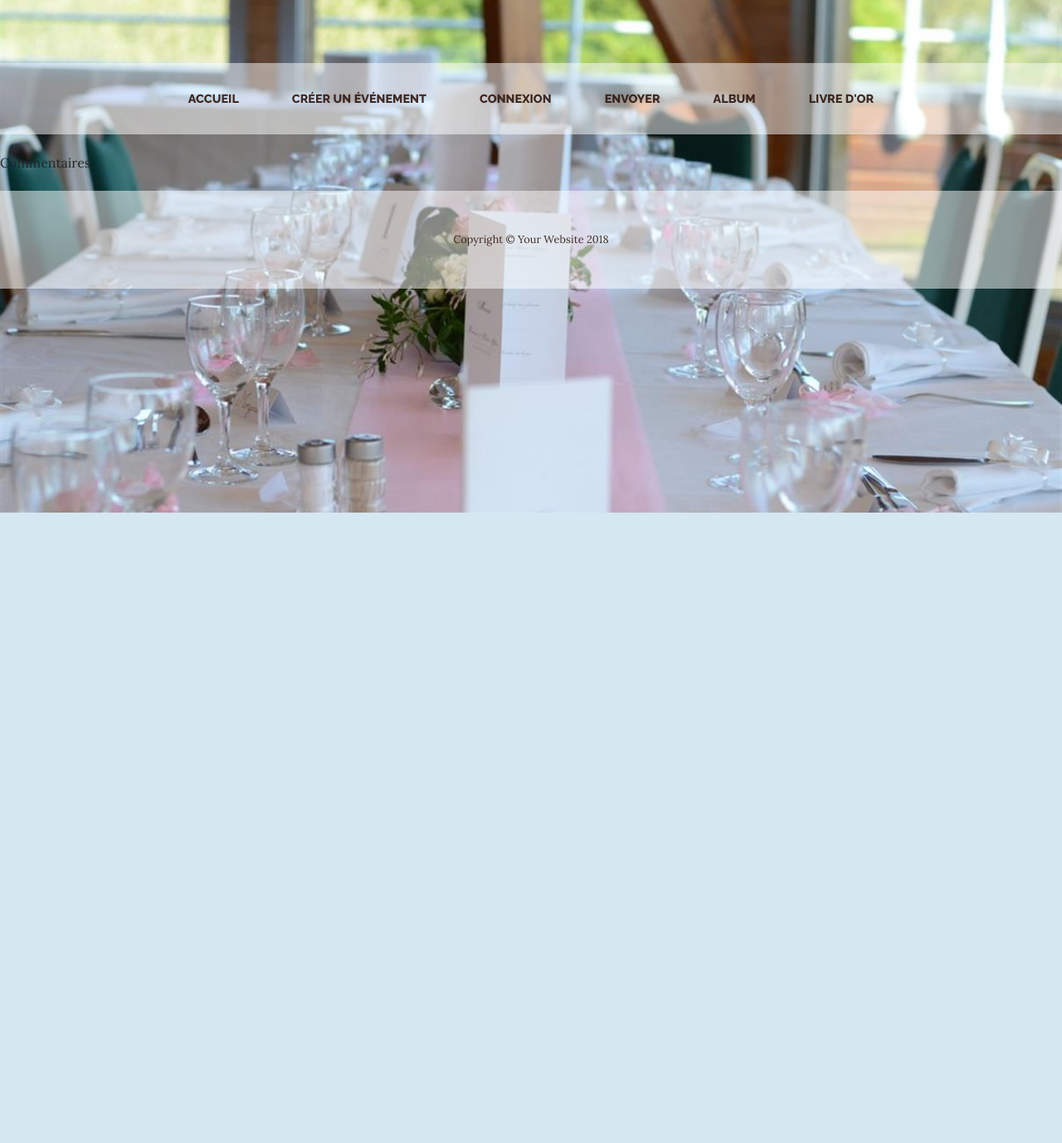
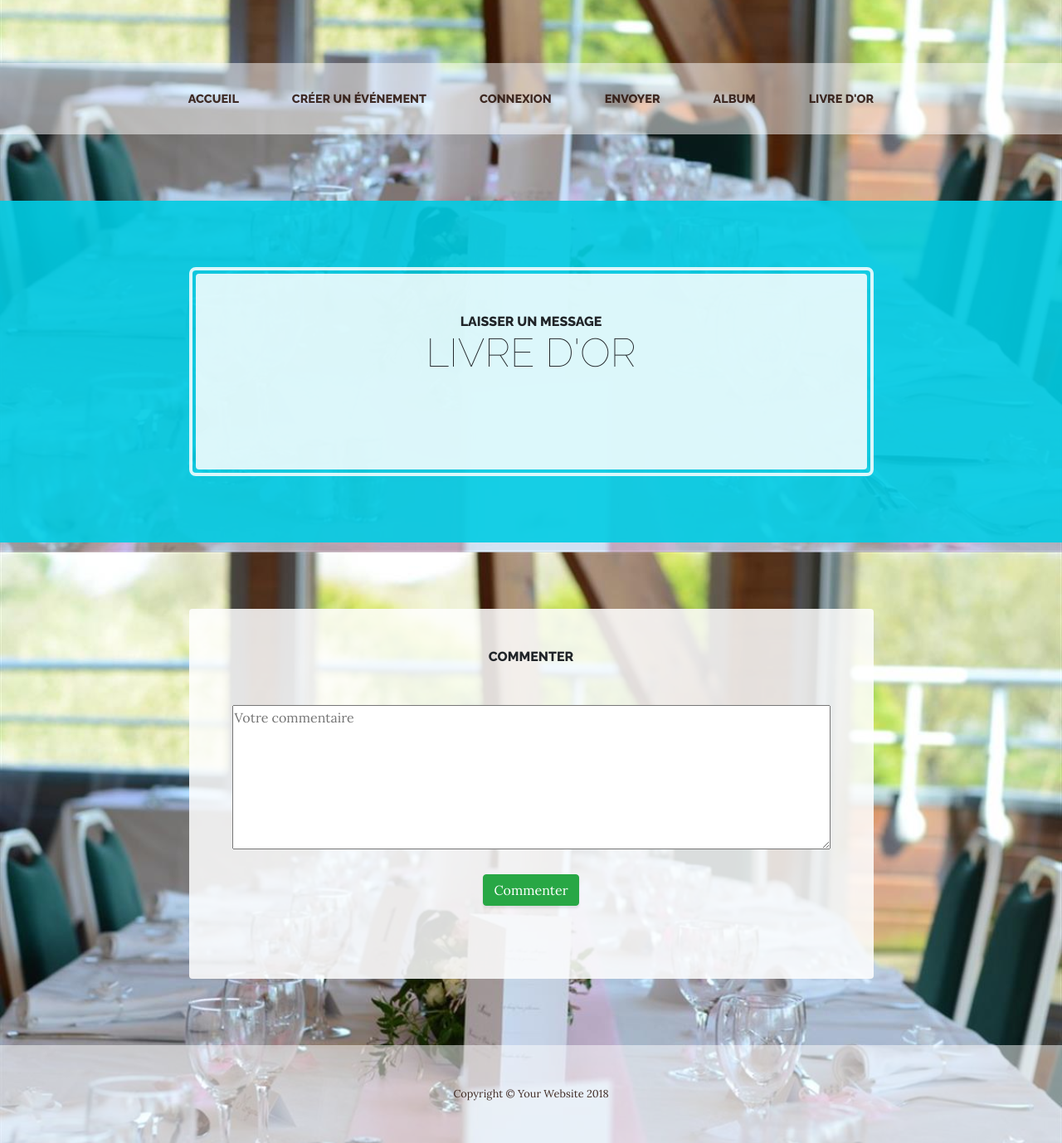
Before and after one commit to Audrey24/Projet5DWJ, a PHP site: page /projet_5/comments in a window 1280 px wide. Shown: the part 182-1560 px from the top of the page at 83% size. Before the commit the page ends 800 px from the top, so only its background shows below. Run offline with PHP 8.4, Linux system fonts and the light colour scheme.

Commit message:
Mise en place de la page "Comments/Livre d'or"

```diff
--- /dev/null
+++ b/lib/css/comments.css
@@ -0,0 +1,7 @@
+#commentsForm {
+  text-align: center;
+}
+
+#sectionComments {
+  margin-top: 10rem;
+}
--- a/views/comments.php
+++ b/views/comments.php
@@ -1,81 +1,46 @@
-<!--<section class="page-section cta">
+<section class="page-section cta">
   <div class="container">
     <div class="row">
       <div class="col-xl-9 mx-auto">
         <div class="cta-inner text-center rounded">
           <h2 class="section-heading mb-5">
-                <span class="section-heading-upper">Come On In</span>
-                <span class="section-heading-lower">We're Open</span>
+            <span class="section-heading-upper">Laisser un message</span>
+            <span class="section-heading-lower">Livre d'or</span>
           </h2>
-              <ul class="list-unstyled list-hours mb-5 text-left mx-auto">
-                <li class="list-unstyled-item list-hours-item d-flex">
-                  Sunday
-                  <span class="ml-auto">Closed</span>
-                </li>
-                <li class="list-unstyled-item list-hours-item d-flex">
-                  Monday
-                  <span class="ml-auto">7:00 AM to 8:00 PM</span>
-                </li>
-                <li class="list-unstyled-item list-hours-item d-flex">
-                  Tuesday
-                  <span class="ml-auto">7:00 AM to 8:00 PM</span>
-                </li>
-                <li class="list-unstyled-item list-hours-item d-flex">
-                  Wednesday
-                  <span class="ml-auto">7:00 AM to 8:00 PM</span>
-                </li>
-                <li class="list-unstyled-item list-hours-item d-flex">
-                  Thursday
-                  <span class="ml-auto">7:00 AM to 8:00 PM</span>
-                </li>
-                <li class="list-unstyled-item list-hours-item d-flex">
-                  Friday
-                  <span class="ml-auto">7:00 AM to 8:00 PM</span>
-                </li>
-                <li class="list-unstyled-item list-hours-item d-flex">
-                  Saturday
-                  <span class="ml-auto">9:00 AM to 5:00 PM</span>
-                </li>
-              </ul>
-              <p class="address mb-5">
-                <em>
-                  <strong>1116 Orchard Street</strong>
-                  <br>
-                  Golden Valley, Minnesota
-                </em>
-              </p>
-              <p class="mb-0">
-                <small>
-                  <em>Call Anytime</em>
-                </small>
-                <br>
-                (317) 585-8468
-              </p>
+          <div class="control-group">
+            <table class="table table-sm">
+              <tbody>
+              </tbody>
+            </table>
+          </div>
         </div>
       </div>
     </div>
   </div>
 </section>
 
-    <section class="page-section about-heading">
+<section id="sectionComments" class="page-section about-heading">
   <div class="container">
-        <img class="img-fluid rounded about-heading-img mb-3 mb-lg-0" src="img/about.jpg" alt="">
     <div class="about-heading-content">
       <div class="row">
         <div class="col-xl-9 col-lg-10 mx-auto">
           <div class="bg-faded rounded p-5">
-                <h2 class="section-heading mb-4">
-                  <span class="section-heading-upper">Strong Coffee, Strong Roots</span>
-                  <span class="section-heading-lower">About Our Cafe</span>
+            <div class="control-group">
+              <div class="form-group floating-label-form-group controls">
+                <form id="commentsForm">
+                  <div>
+                    <h2 class="section-heading mb-5">
+                      <span class="section-heading-upper">Commenter</span>
                     </h2>
-                <p>Founded in 1987 by the Hernandez brothers, our establishment has been serving up rich coffee sourced from artisan farmers in various regions of South and Central America. We are dedicated to travelling the world, finding the best coffee, and bringing back to you here in our cafe.</p>
-                <p class="mb-0">We guarantee that you will fall in
-                  <em>lust</em>
-                  with our decadent blends the moment you walk inside until you finish your last sip. Join us for your daily routine, an outing with friends, or simply just to enjoy some alone time.</p>
+                    <textarea rows="7" cols="70" placeholder="Votre commentaire" required data-validation-required-message="Veuillez écrire un commentaire."></textarea>
+                  </div></br>
+                  <button type="submit" class="btn btn-success">Commenter</button>
+                </form>
+              </div></br>
             </div>
           </div>
         </div>
       </div>
     </div>
-    </section>-->
-    <p>Commentaires</p>
+  </div>
+</section>
--- a/views/header.php
+++ b/views/header.php
@@ -20,6 +20,7 @@
     <link href="lib/css/login.css" rel="stylesheet">
     <link href="lib/css/send.css" rel="stylesheet">
     <link href="lib/css/medias.css" rel="stylesheet">
+    <link href="lib/css/comments.css" rel="stylesheet">
 
 
     <!-- Custom fonts for this template -->
```
Lines whose indentation alone changed are shown as unchanged.
